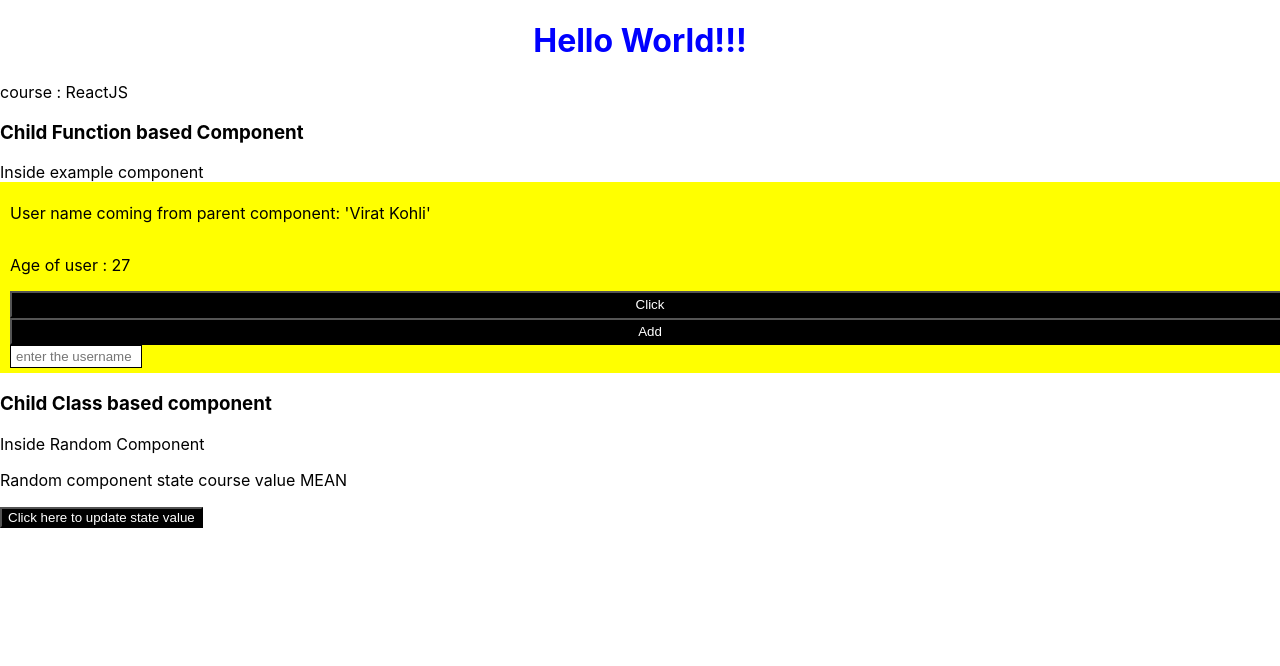
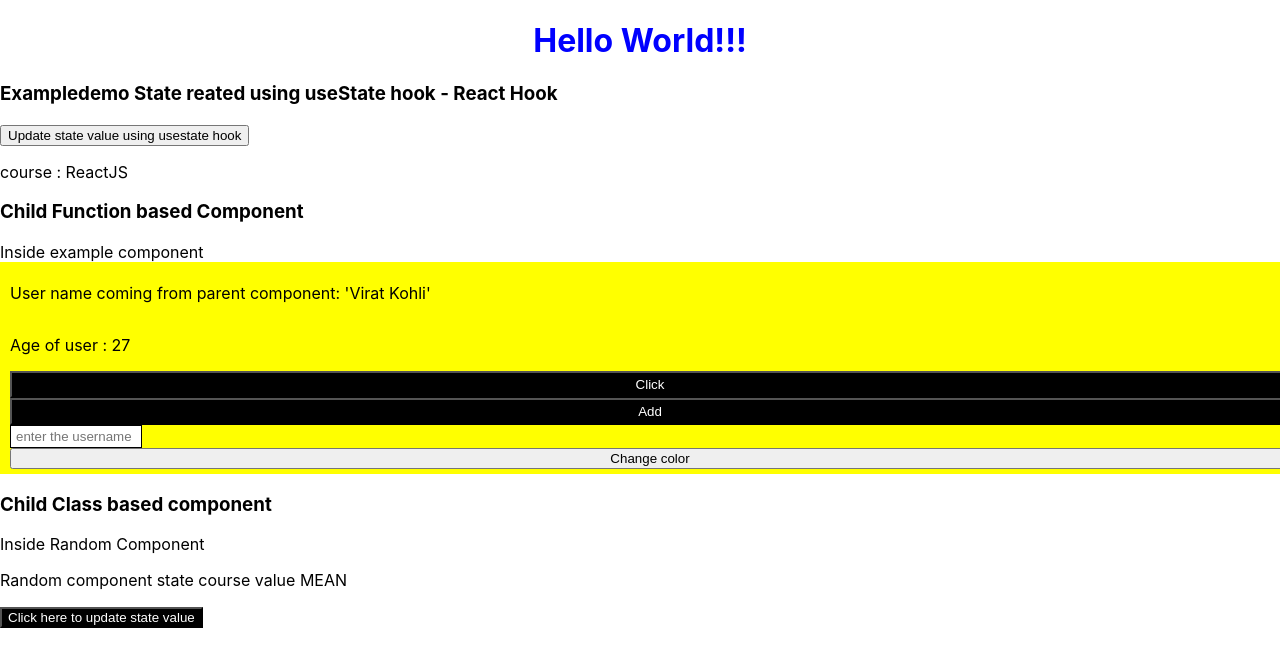
Before and after one commit to ashishsamuel/react-learning, a React (Create React App) app: page / in a window 1280 px wide. Shown: the top 666 px of the page. Built offline with nearby package versions, Linux system fonts and the light colour scheme.

Commit message:
usestate hook changes

```diff
--- a/src/App.js
+++ b/src/App.js
@@ -1,16 +1,30 @@
+import { useState } from 'react';
 import './App.css';
 import Example from './components/Example';
 import { Random } from './components/Random';
 import User from './components/User';
 
 function App() {
+  // usestate hook
+  const [exampleDemo, setexampleDemo] = useState("React Hook");
+
   //js code
   const subjectName = "ReactJS";
   const userName = "Virat Kohli";
+
+  const updateExampleDemoFunction = (value)=>{
+    setexampleDemo(value);
+    alert(`state value exmplaeDemo has been updated to ${value}`);
+  }
+
+  console.log("state value after updation",exampleDemo);
+
   return (
     //jsx code
     <>
       <h1 style={{textAlign: 'center', color: 'blue'}}>Hello World!!!</h1>
+      <h3>Exampledemo State reated using useState hook - {exampleDemo}</h3>
+      <button onClick={()=>updateExampleDemoFunction("React useState Hook")}>Update state value using usestate hook</button>
       <p>course : {subjectName}</p>
       <h3>Child Function based Component</h3>
       <Example subjectName={subjectName}/>
--- a/src/components/User.jsx
+++ b/src/components/User.jsx
@@ -1,9 +1,17 @@
 
 // functional component
 
-import React from 'react'
+import React, { useState } from 'react'
 
 function User({uname,age}) {
+    const [colors,setColors] = useState({
+        first: "red",
+        second: "blue",
+        third: "green"
+    });
+    // changing the color of second paramter to yellow from blue color
+    // console.log("colors state",colors);
+
     const divStyle = {
         display: 'flex',
         justifyContent: 'center',
@@ -25,6 +33,13 @@ function User({uname,age}) {
     const getName = (event)=>{
         console.log("event",event.target.value);
     }
+
+    const changeColor = (color)=>{
+        setColors({...colors,second:color});
+    }
+
+    console.log("colors state after updation",colors);
+
   return (
     <div style={divStyle}>
         {    uname ==="Virat Kohli" ?
@@ -40,6 +55,7 @@ function User({uname,age}) {
         onClick={()=>addUser('ashish')}>Add</button>
         {/* passing an event as an argument */}
         <input type='text' style={{width:'120px',border:'1px solid', padding:'3px 5px'}} placeholder='enter the username' onChange={(e)=>getName(e)}/>
+        <button onClick={()=>changeColor("yelow")}>Change color</button>
     </div>
   )
 }
```
